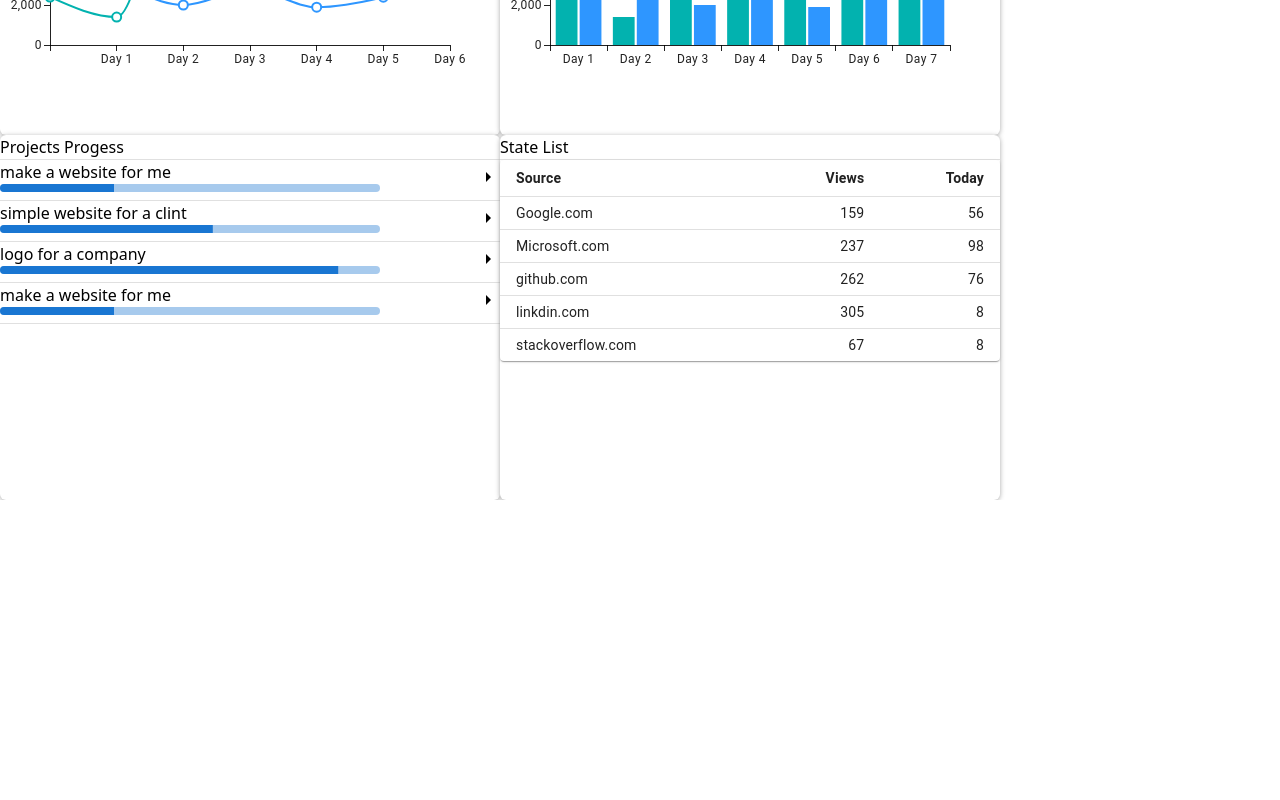
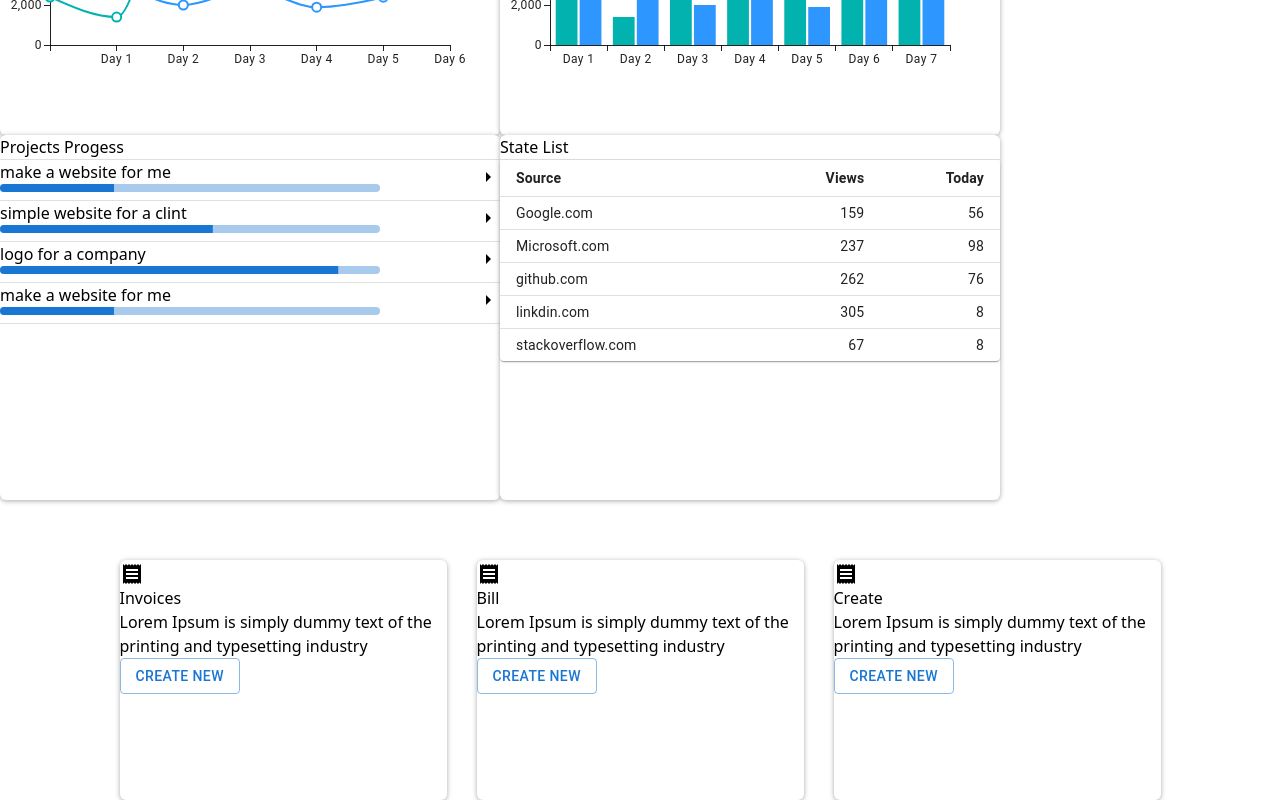
Before and after one commit to saurabhkumarxmpt/Mini-React-Projects, a React app in the folder Admin-dashboard/: page / in a window 1280 px wide. Shown: the part 828-1628 px from the top of the page. Before the commit the page ends 1328 px from the top, so only its background shows below. Built offline with nearby package versions, Linux system fonts and the light colour scheme; the HTML template or start-up script is replaced by a standard one.

Commit message:
complete home tab

```diff
--- a/Admin-dashboard/src/Components/styles/sidebar.css
+++ b/Admin-dashboard/src/Components/styles/sidebar.css
@@ -52,3 +52,18 @@
     width: 500px;
     box-shadow: 0px 1px 5px rgb(168, 168, 168);
   }
+
+  .container{
+    display: flex;
+    gap: 30px;
+    margin-top: 60px;
+    justify-content: center;
+  }
+
+  .container > div{
+    height: 240px;
+    width: 327px;
+    background-color: white;
+    border-radius: 6px;
+    box-shadow: 0px 1px 5px rgb(168, 168, 168);
+  }
--- a/Admin-dashboard/src/Pages/Home/Home.jsx
+++ b/Admin-dashboard/src/Pages/Home/Home.jsx
@@ -15,6 +15,7 @@ import TableContainer from '@mui/material/TableContainer';
 import TableHead from '@mui/material/TableHead';
 import TableRow from '@mui/material/TableRow';
 import Paper from '@mui/material/Paper';
+import Lasttab from './MoreTab';
 export default function CardOne() {
   const uData = [4000, 3000, 2000, 2780, 1890, 2390, 3490];
 const pData = [2400, 1398, 9800, 3908, 4800, 3800, 4300];
@@ -174,6 +175,12 @@ const rows = [
     </TableContainer>
         </div>
         </div>
+        <div className='container'>
+          <Lasttab title='Invoices' contant='Lorem Ipsum is simply dummy text of the printing and typesetting industry'/>
+          <Lasttab title='Bill' contant='Lorem Ipsum is simply dummy text of the printing and typesetting industry'/>
+          <Lasttab title='Create' contant='Lorem Ipsum is simply dummy text of the printing and typesetting industry'/>
+
+        </div>
     </div>
   )
 }
--- /dev/null
+++ b/Admin-dashboard/src/Pages/Home/MoreTab.jsx
@@ -0,0 +1,24 @@
+import '../../Components/styles/sidebar.css'
+import ReceiptIcon from '@mui/icons-material/Receipt';
+import Button from '@mui/material/Button';
+const MoreTab=(
+    {
+        title='no title',
+        contant='not providead'
+    }
+)=>{
+    return(
+            <div>
+            <div className='flex gap-7 py-4 px-10 text-[23px]'>
+            <p className='text-blue-600'><ReceiptIcon /></p>
+            <p>{title}</p>
+            </div>
+            <p className='px-10 pt-3 text-slate-500'>{contant}</p>
+            <div className='pt-7 pl-8'>
+            <Button variant="outlined">Create New</Button>
+            </div>
+            </div>
+    )
+}
+
+export default MoreTab
```
